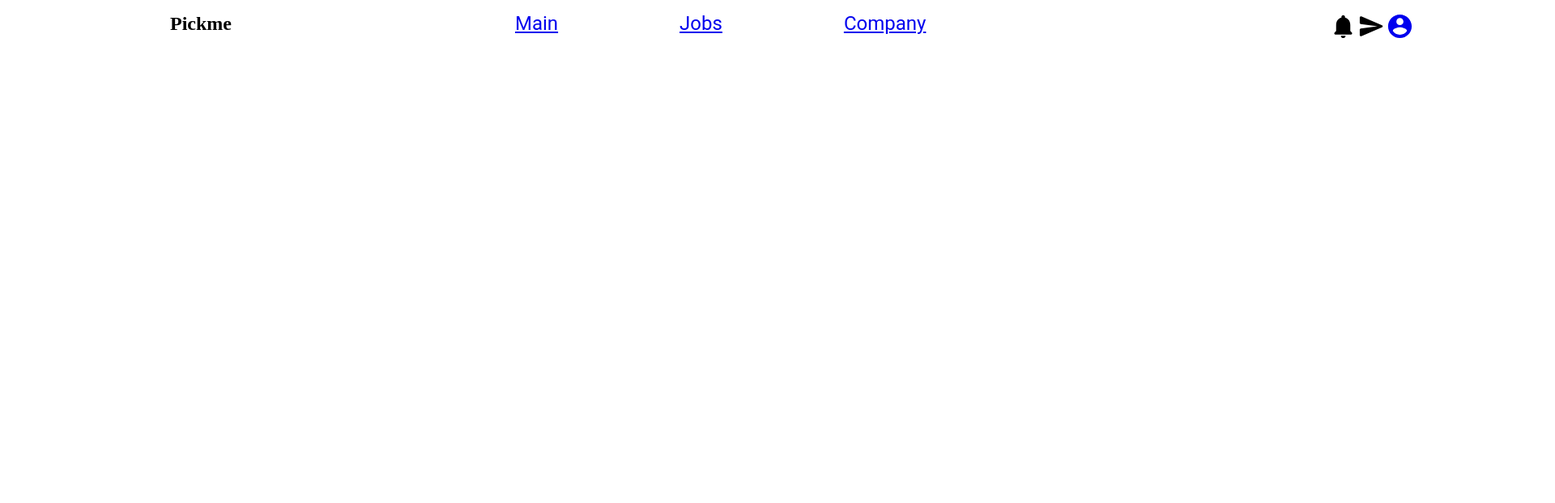
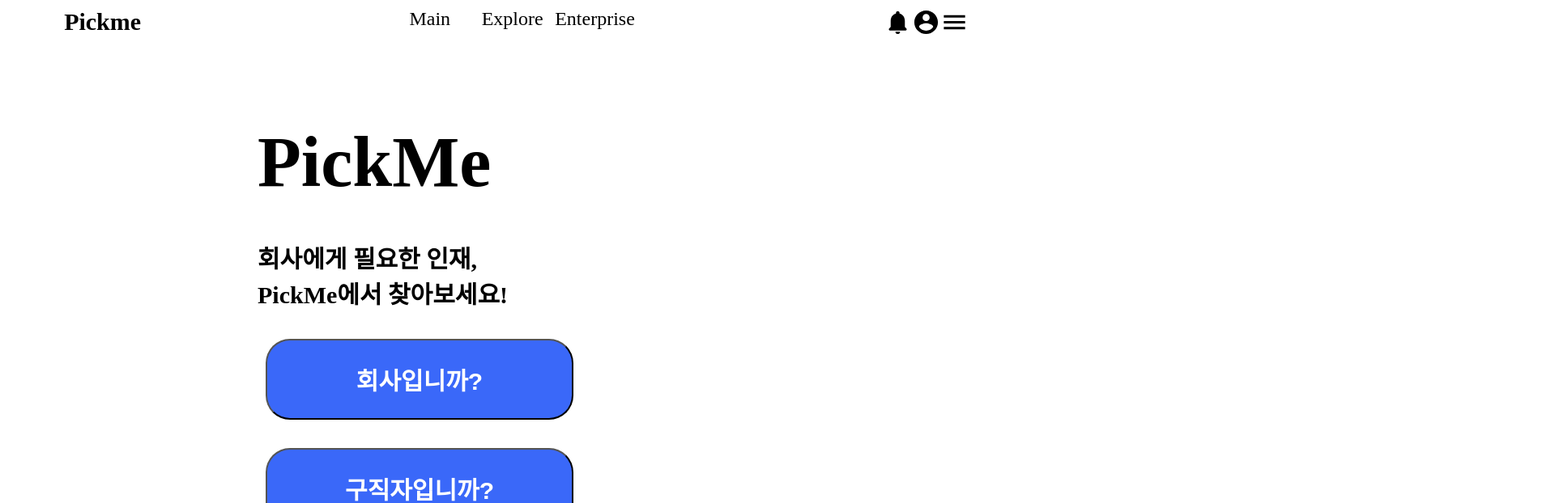
Before and after one commit to DND-PickMe/pickme-front, a React (Create React App) app: page / in a window 1280 px wide. Shown: the top 622 px of the page at 81% size, 1920 px wide, since content can reach past the window. Built offline with nearby package versions, Linux system fonts and the light colour scheme.

Commit message:
Modify abbBar

```diff
--- a/src/App.js
+++ b/src/App.js
@@ -1,11 +1,11 @@
 import React from "react";
-import {Route, Switch} from "react-router-dom";
+import {Route, Switch, withRouter} from "react-router-dom";
 import {
     PATH_SIGNIN,
     PATH_SIGNUP,
     PATH_MAIN,
     PATH_JOBS,
-    PATH_COMPANY,
+    PATH_ENTERPRISE,
     PATH_WELCOME,
     PATH_USER_PROFILE
 } from "./constants/paths";
@@ -14,36 +14,38 @@ import SignUp from "./pages/auth/SignUp";
 import Main from "./pages/main/Main";
 import Root from "./components/Root";
 import AppBar, {AppBarItem} from "./components/AppBar";
-import Jobs from "./pages/jobs/Jobs";
-import Company from "./pages/company/Company";
+import Explore from "./pages/explore/Explore";
+import Enterprise from "./pages/enterprise/Enterprise";
 import Welcome from "./pages/Welcome";
 import Profile from "./pages/auth/Profile";
 
-const App = () => {
+const App = ({history, match, location}) => {
     return (
         <div className="App">
             <Root>
                 <AppBar>
                     <AppBarItem title={'Main'} to={`${PATH_MAIN}`}/>
-                    <AppBarItem title={'Jobs'} to={`${PATH_JOBS}`}/>
-                    <AppBarItem title={'Company'} to={`${PATH_COMPANY}`}/>
+                    <AppBarItem title={'Explore'} to={`${PATH_JOBS}`}/>
+                    <AppBarItem title={'Enterprise'} to={`${PATH_ENTERPRISE}`}/>
                 </AppBar>
 
+                <div style={{marginTop: 70}}/>
+
                 <Switch>
-                    <Route path={PATH_WELCOME} component={Welcome}/>
-
                     <Route path={PATH_SIGNIN} component={SignIn}/>
                     <Route path={PATH_SIGNUP} component={SignUp}/>
 
                     <Route path={PATH_MAIN} component={Main}/>
-                    <Route path={PATH_JOBS} component={Jobs}/>
-                    <Route path={PATH_COMPANY} component={Company}/>
+                    <Route path={PATH_JOBS} component={Explore}/>
+                    <Route path={PATH_ENTERPRISE} component={Enterprise}/>
 
                     <Route path={PATH_USER_PROFILE} component={Profile}/>
+
+                    <Route path={PATH_WELCOME} component={Welcome}/>
                 </Switch>
             </Root>
         </div>
     );
 };
 
-export default App;
+export default withRouter(App);
--- a/src/components/AppBar.js
+++ b/src/components/AppBar.js
@@ -1,73 +1,85 @@
 import React, {useState, useEffect} from 'react';
 import {makeStyles} from '@material-ui/styles';
-import {NavLink} from 'react-router-dom';
 import AccountCircleRoundedIcon from '@material-ui/icons/AccountCircleRounded';
 import NotificationsRoundedIcon from '@material-ui/icons/NotificationsRounded';
-import SendRoundedIcon from '@material-ui/icons/SendRounded';
-import {PATH_USER_PROFILE} from "../constants/paths";
+import MenuIcon from '@material-ui/icons/Menu';
+import {PATH_USER_PROFILE, PATH_WELCOME} from "../constants/paths";
 import {Link} from "react-router-dom";
+import Menu from '@material-ui/core/Menu';
+import MenuItem from '@material-ui/core/MenuItem';
 
 const useStyles = makeStyles({
-    container: {
-        width: '1920px',
-        height: '64px',
+    root: {
+        marginTop: 10,
+        width: '100%',
+        position: 'fixed',
         display: 'flex',
-        flexGrow: 1,
-        backgroundColor: '#FFFFFF',
-    },
-    item: {
-        position: "relative",
-        left : '200px',
-        fontFamily: 'Roboto',
-        fontSize: '24px',
-        fontStyle: 'normal',
-        marginLeft: '150px',
-    },
-    activeStyle: {
-        backgroundColor: '#ADFF2F',
-    },
-    root: {
-        width: '80%',
-        margin: 'auto',
-        marginBottom: 20,
-    },
-    leftWrapper: {
-
-    },
-    rightWrapper: {
-        float: 'right',
+        top: 0,
     },
     title: {
         fontWeight: 'bold',
-        fontSize: 24,
+        fontSize: 30,
+    },
+    appBarItem: {
+        textAlign: 'center',
+        textDecoration: 'none',
+        color: 'inherit',
+        flex: 1,
     },
 });
 
 const AppBar = (props) => {
     const classes = useStyles();
+    const [anchorEl, setAnchorEl] = React.useState(null);
+
+    const openMenu = event => {
+        setAnchorEl(event.currentTarget);
+    };
+
+    const closeMenu = () => {
+        setAnchorEl(null);
+    };
+
     return (
-        <div className={classes.container}>
-            <div className={classes.root}>
-            <span className={classes.title}>Pickme</span>
+        <header className={classes.root}>
+            <div style={{flex: 0.6}}/>
+            <Link to={PATH_WELCOME} style={{textDecoration: 'none', color: 'inherit'}}>
+                <span className={classes.title}>Pickme</span>
+            </Link>
+            <div style={{flex: 3}}/>
             {props.children}
-            <div className={classes.rightWrapper}>
+            <div style={{flex: 3}}/>
+            <div>
                 <NotificationsRoundedIcon fontSize={'large'}/>
-                <SendRoundedIcon fontSize={'large'}/>
-                <Link to={PATH_USER_PROFILE} >
+                <Link to={PATH_USER_PROFILE} style={{textDecoration: 'none', color: 'inherit'}}>
                     <AccountCircleRoundedIcon fontSize={'large'}/>
                 </Link>
+                <MenuIcon fontSize={'large'} onClick={openMenu}/>
+                <Menu
+                    id="simple-menu"
+                    anchorEl={anchorEl}
+                    keepMounted
+                    open={Boolean(anchorEl)}
+                    onClose={closeMenu}
+                >
+                    <Link to={PATH_USER_PROFILE} style={{textDecoration: 'none', color: 'inherit'}}>
+                        <MenuItem onClick={closeMenu}>Profile</MenuItem>
+                    </Link>
+                    <MenuItem onClick={closeMenu}>My Resume</MenuItem>
+                    <MenuItem onClick={closeMenu}>Logout</MenuItem>
+                </Menu>
             </div>
-            </div>
-        </div>
+            <div style={{flex: 1}}/>
+        </header>
     );
 };
 
 export const AppBarItem = (props) => {
     const classes = useStyles(props);
     return (
-        <NavLink className={classes.item} to={props.to} activeStyle={{backgroundColor: 'gray'}}>
-            {props.title}
-        </NavLink>
+        <Link className={classes.appBarItem} style={{fontSize: 24}} to={props.to}>
+                {props.title}
+        </Link>
     );
 };
 
--- a/src/components/CardWrapper.js
+++ b/src/components/CardWrapper.js
@@ -1,19 +1,60 @@
-import React from 'react';
+import React, {useState} from 'react';
 import {makeStyles} from '@material-ui/styles';
 
 const useStyles = makeStyles({
-    wrapper: {
-        backgroundColor: '#1E90FF',
+    root: {
         width: '100%',
-        height: 200,
         marginBottom: 30
     },
+    cardWrapper: {
+        display: 'flex',
+        backgroundColor: '#1E90FF',
+        height: 240,
+    },
+    card: {
+        flex: 1,
+        backgroundColor: '#EAEAEA',
+        padding: 15,
+        marginRight: 20
+    }
 });
+
+const dummyData = [
+    {desc: '준비된 백엔드 개발자', tags: ['java', 'spring', 'mysql']},
+    {desc: '3년차 자바 개발자입니다.', tags: ['java', 'spring', 'mysql']},
+    {desc: 'front-end 개발자입니다.', tags: ['react', 'vue', 'html']},
+    {desc: '서버 개발자입니다.!', tags: ['docker', 'aws', 'mysql']},
+    {desc: '게임 개발자입니다.', tags: ['c#', 'nginx', 'git']},
+];
 
 const CardWrapper = (props) => {
     const classes = useStyles();
+    const [cards, setCards] = useState(dummyData);
+
     return (
-        <div className={classes.wrapper}>
+        <div className={classes.root}>
+            <h3>{props.title}</h3>
+            <div className={classes.cardWrapper}>
+                {cards && cards.map(
+                    (card, index) =>
+                        cards.length-1>index? <Card card={card}/>: <Card card={card} style={{marginRight: 0}}/>
+                )}
+
+            </div>
+            <div style={{textAlign: 'center', fontSize: 30}}>
+                {'< >'}
+            </div>
+        </div>
+    );
+};
+
+const Card = (props) => {
+    const classes = useStyles();
+    return (
+        <div className={classes.card} style={props.style}>
+            <h2>{props.card.desc}</h2>
+            <h4>{'기술 스택'}</h4>
+            {props.card.tags.map(tag => <span>{`${tag} `}</span>)}
         </div>
     );
 };
--- a/src/components/Root.js
+++ b/src/components/Root.js
@@ -1,19 +1,19 @@
 import React from 'react';
 import {makeStyles} from '@material-ui/styles';
 
-const usestyles = makeStyles({
-    container: {
+const useStyles = makeStyles({
+    root: {
         margin: 10,
     },
 });
 
-const root = (props) => {
-    const classes = usestyles();
+const Root = (props) => {
+    const classes = useStyles();
     return (
-        <div className={classes.container}>
+        <div className={classes.root}>
             {props.children}
         </div>
     );
 };
 
-export default root;
+export default Root;
--- a/src/constants/paths.js
+++ b/src/constants/paths.js
@@ -1,9 +1,9 @@
-export const PATH_WELCOME = '/welcome';
+export const PATH_WELCOME = '/';
 export const PATH_SIGNIN = '/sign-in';
 export const PATH_SIGNUP = '/sign-up';
 
 export const PATH_MAIN = '/main';
-export const PATH_JOBS = '/jobs';
-export const PATH_COMPANY = '/company';
+export const PATH_JOBS = '/explore';
+export const PATH_ENTERPRISE = '/enterprise';
 
 export const PATH_USER_PROFILE = '/user/my-profile';
--- a/src/pages/Welcome.js
+++ b/src/pages/Welcome.js
@@ -5,13 +5,13 @@ import SignIn from './auth/SignIn';
 const useStyles = makeStyles({
     title: {
         marginLeft: '300px',
-        marginTop: '200px',
+        marginTop: 150,
         fontFamily: 'Montserrat',
         fontStyle: 'normal',
         fontSize: '88px',
         fontWeight: 'bold'
     },
-    coment: {
+    comment: {
         marginLeft: '300px',
         marginTop: '45px',
         fontFamily: 'Montserrat',
@@ -28,7 +28,7 @@ const Welcome = (props) => {
             <div className={classes.title}>
                 PickMe
             </div>
-            <div className={classes.coment}>
+            <div className={classes.comment}>
                 회사에게 필요한 인재, <br />
                 PickMe에서 찾아보세요!
             </div>
--- a/src/pages/auth/SignIn.js
+++ b/src/pages/auth/SignIn.js
@@ -21,7 +21,7 @@ const useStyles = makeStyles({
         width: '660px',
         height: '600px'
     },
-    feild: {
+    field: {
         width: '550px',
     },
     title: {
@@ -30,7 +30,7 @@ const useStyles = makeStyles({
         fontWeight: 'bold',
         fontStyle: "normal",
         marginLeft: '230px',
-        mrginTop: '70px'
+        margin: '70px'
     },
     signIn: {
         width: '550px',
@@ -59,27 +59,27 @@ const SignIn = (props) => {
     const [open, setOpen] = useState(false);
     const openDialog = () => {
         setOpen(true);
-    }
+    };
     const closeDialog = () => {
         setOpen(false);
-    }
+    };
     return (
         <div>
             <button className={classes.button} onClick={openDialog}>{props.title}</button>
-            <Dialog open={open} aria-labelledby="form-dialog-title" >
+            <Dialog onClose={closeDialog} open={open} aria-labelledby="form-dialog-title" >
                 <div className={classes.title}>
                     <p> SignIn </p>
                 </div>
                 <DialogContent>
                     <TextField
-                        className={classes.feild}
+                        className={classes.field}
                         autoFocus
                         id="name"
                         label="Email Address"
                         type="email"
                     />
                     <TextField
-                        className={classes.feild}
+                        className={classes.field}
                         id="password"
                         label="Password"
                     />
--- a/src/pages/company/Company.js
+++ b/src/pages/enterprise/Enterprise.js
@@ -2,13 +2,13 @@ import React from 'react';
 import {makeStyles} from '@material-ui/styles';
 
 const useStyles = makeStyles({});
-const Company = (props) => {
+const Enterprise = (props) => {
     const classes = useStyles();
     return (
         <div className={classes.root}>
-            <h1>Company</h1>
+            <h1>Enterprise</h1>
         </div>
     );
 };
 
-export default Company;
+export default Enterprise;
--- /dev/null
+++ b/src/pages/explore/Explore.js
@@ -0,0 +1,50 @@
+import React from 'react';
+import {makeStyles} from '@material-ui/styles';
+
+const useStyles = makeStyles({
+    searchBar: {
+        backgroundColor: 'yellow',
+        display: 'flex',
+    },
+    item: {
+        border: '2px solid',
+        textAlign: 'center',
+        width: 120,
+        fontSize: 20,
+    }
+});
+const Explore = (props) => {
+    const classes = useStyles();
+    return (
+        <div className={classes.root}>
+            <h1>Explore</h1>
+
+            <SearchBar>
+                <SearchItem title={'업무 분야'}/>
+                <SearchItem title={'지역'}/>
+                <SearchItem title={'경력'}/>
+                <SearchItem title={'희망 연봉'}/>
+            </SearchBar>
+        </div>
+    );
+};
+
+const SearchBar = (props) => {
+    const classes = useStyles();
+    return (
+        <div className={classes.searchBar}>
+            {props.children}
+        </div>
+    )
+};
+
+const SearchItem = (props) => {
+    const classes = useStyles();
+    return (
+        <div className={classes.item}>
+            {props.title}
+        </div>
+    )
+};
+
+export default Explore;
--- a/src/pages/jobs/Jobs.js
+++ /dev/null
@@ -1,14 +0,0 @@
-import React from 'react';
-import {makeStyles} from '@material-ui/styles';
-
-const useStyles = makeStyles({});
-const Jobs = (props) => {
-    const classes = useStyles();
-    return (
-        <div className={classes.root}>
-            <h1>Jobs</h1>
-        </div>
-    );
-};
-
-export default Jobs;
--- a/src/pages/main/Main.js
+++ b/src/pages/main/Main.js
@@ -10,9 +10,10 @@ const Main = (props) => {
     return (
         <div>
             <h1>Main Page</h1>
-            <CardWrapper/>
-            <CardWrapper/>
-            <CardWrapper/>
+            <CardWrapper title={'가장 최근에 올라온 이력서'}/>
+            <CardWrapper title={'많은 제안을 받은 이력서'}/>
+            <CardWrapper title={'많은 찜을 당한 이력서'}/>
+            <CardWrapper title={'많은 좋아요를 받은 이력서'}/>
         </div>
     );
 };
```
Also changed, not shown: src/components/LabelInput.js (added, +11 -0 lines).
